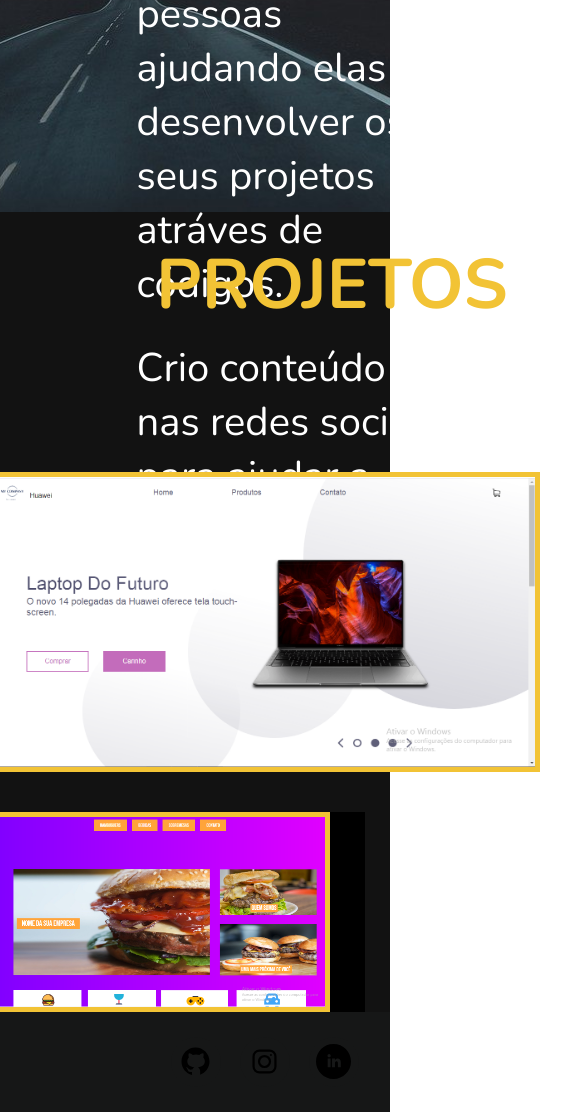
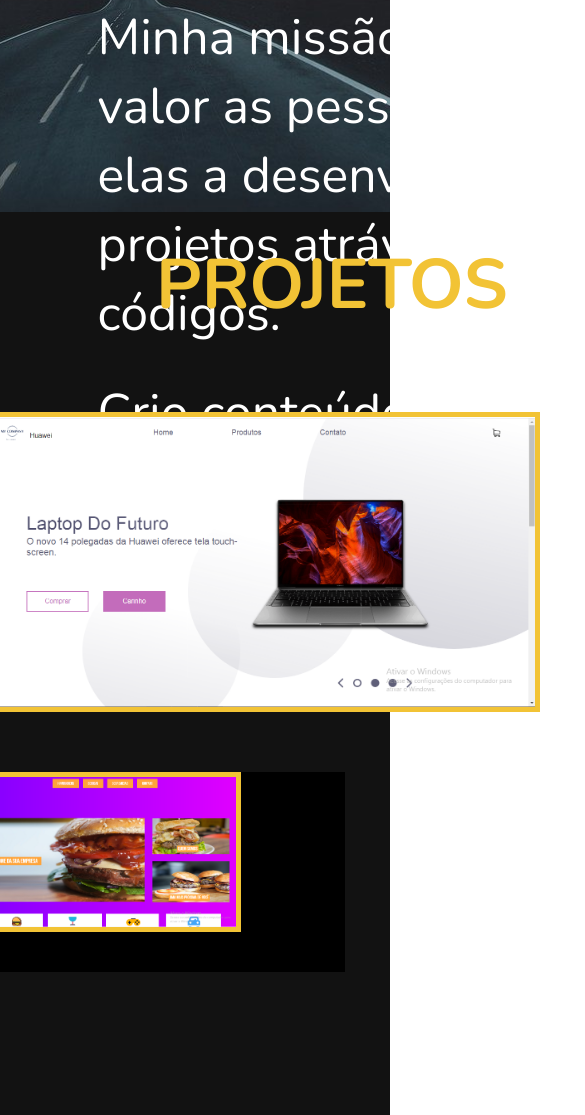
Before and after one commit to emanoelsalmeida/emanoelrepository, a plain HTML site: page index.html in a window 390 px wide. Shown: the part 632-1747 px from the top of the page, 585 px wide, since content can reach past the window. Drawn offline with nearby package versions, Linux system fonts and the light colour scheme.

Commit message:
Add files via upload
site changes

```diff
--- a/css/style.css
+++ b/css/style.css
@@ -107,7 +107,7 @@
  .pag-one {
      background-color: #121212;
      background-size: cover;
-     height: 800px;
+     height: 1000px;
  }
 
  .pag-one h1 {
@@ -256,7 +256,7 @@
  }
 
  .card-two .front-two img {
-     height: 200px;
+     height: 220px;
      border: 5px solid #F2C335;
  }
 
@@ -373,10 +373,12 @@
 
  @media (max-width: 1024px) {
      .nav-links ul li {
-         font-size: 20px;
+         font-size: 40px;
+         margin-top:35px;
+
      }
      .nav-links .fas {
-         display: block;
+         display:;
          color: #fff;
          margin: 10px 25px;
          font-size: 22px;
@@ -385,21 +387,20 @@
      .inicial-pag {
          position: relative;
          top: 50%;
-         left: 10%;
      }
      .inicial-pag h1 {
          font-size: 50px;
-         width: 300px;
+         width: 600px;
      }
      .inicial-pag p {
-         font-size: 40px;
-         width: 300px;
+         font-size: 50px;
+         width: 600px;
          font-weight: 400;
      }
      .inicial-pag .space {
-         font-size: 40px;
+         font-size: 50px;
          margin-top: 30px;
-         width: 300px;
+         width: 600px;
          font-weight: 400;
      }
      .pag-one h1 {
@@ -409,9 +410,18 @@
      .card-one {
          position: relative;
          left: 40%;
-         top: 20%;
+         top: 10%;
      }
      .card-one .front img {
          height: 300px
      }
+     .card-two {
+         position: relative;
+         left: 40%;
+         top: 20%;
+
+     }
+     .card-two .front-two img {
+         height: 19vh;
+     }
  }
--- a/index.html
+++ b/index.html
@@ -68,7 +68,7 @@
 
                 <div class="back-two">
                     <div class="details-two">
-                        <h2>Landing Page Produto</h2>
+                        <h2>Hambugueria</h2>
                         <div class="social-media-two">
                             <a href="emanoel-restaurant.netlify.app" target="blank">
                                 <img class="icon-two" src="img/world.svg">
```
